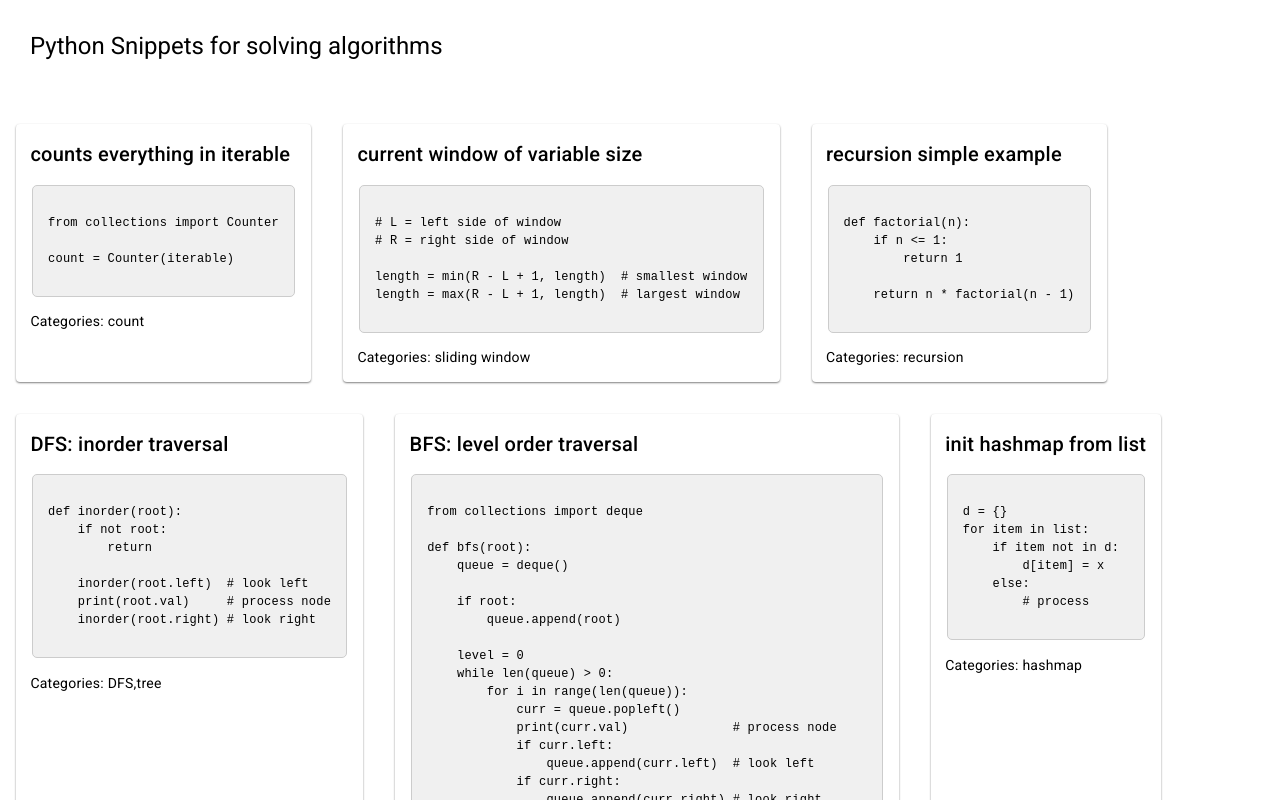
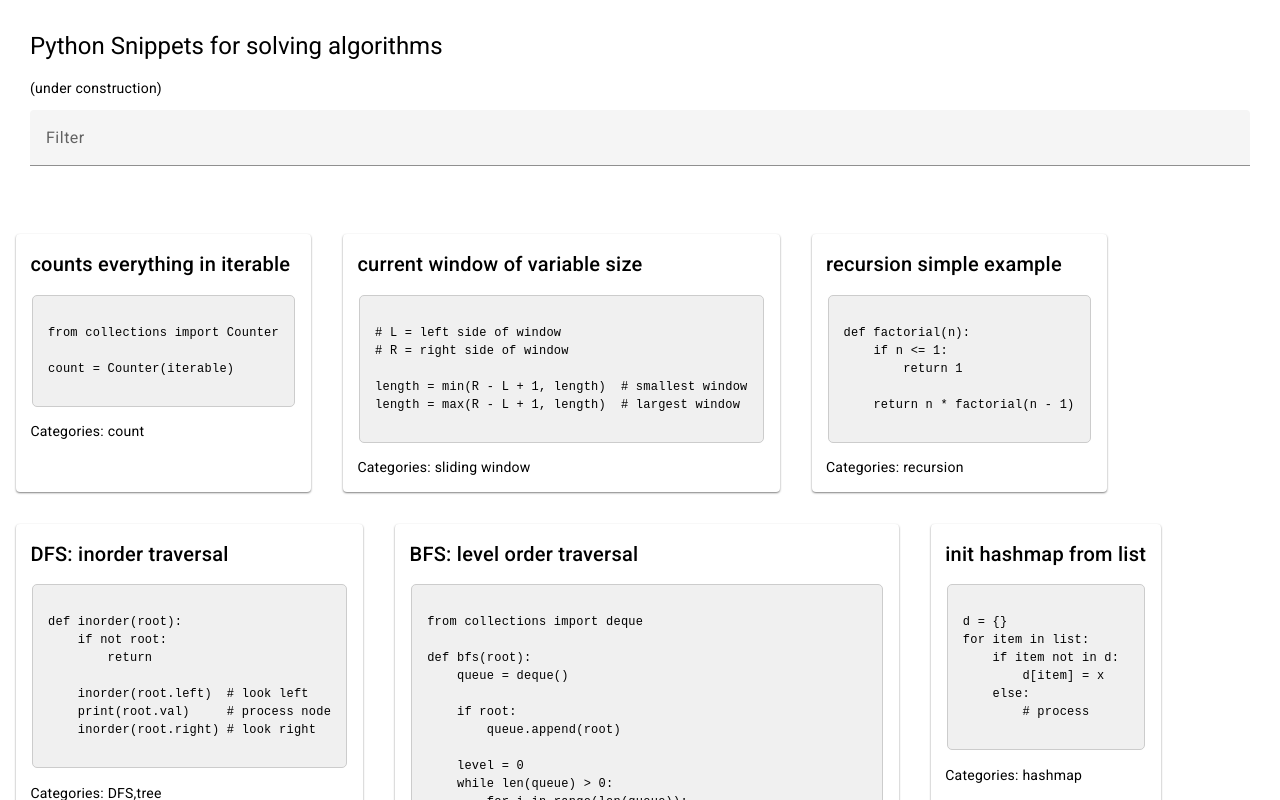
Before and after one commit to smithwithatypo/python-algorithm-snippets, an Angular app: page / in a window 1280 px wide. Shown: the top 800 px of the page. Built offline with nearby package versions, Linux system fonts and the light colour scheme.

Commit message:
added filter/search feature

```diff
--- a/src/app/app.module.ts
+++ b/src/app/app.module.ts
@@ -8,6 +8,8 @@ import { SnippetsComponent } from './snippets/snippets.component';
 import { CodeBlockComponent } from './shared/components/code-block/code-block.component';
 import { BrowserAnimationsModule } from '@angular/platform-browser/animations';
 import { MatCardModule } from '@angular/material/card';
+import { MatFormFieldModule } from '@angular/material/form-field';
+import { MatInputModule } from '@angular/material/input';
 
 
 @NgModule({
@@ -20,7 +22,9 @@ import { MatCardModule } from '@angular/material/card';
     BrowserModule,
     HttpClientModule,
     BrowserAnimationsModule,
-    MatCardModule
+    MatCardModule,
+    MatFormFieldModule,
+    MatInputModule
   ],
   providers: [],
   bootstrap: [AppComponent]
--- a/src/app/snippets/snippets.component.html
+++ b/src/app/snippets/snippets.component.html
@@ -1,6 +1,11 @@
 <div class="container">
     <h1>Python Snippets for solving algorithms</h1>
+    <p>(under construction)</p>
+    <mat-form-field>
+        <input matInput (keyup)="applyFilter($event)" placeholder="Filter">
+    </mat-form-field>
 </div>
+
 
 
 <div class="cards">
--- a/src/app/snippets/snippets.component.ts
+++ b/src/app/snippets/snippets.component.ts
@@ -14,5 +14,12 @@ export class SnippetsComponent {
     this.data = data_source;
   }
 
+  applyFilter(event: KeyboardEvent) {
+    const inputValue = (event.target as HTMLInputElement).value;
+    this.data = data_source.filter((item) => {
+      return item.categories.some(category => category.toLowerCase().includes(inputValue.toLowerCase()));
+    });
+
+  }
 
 }
```
